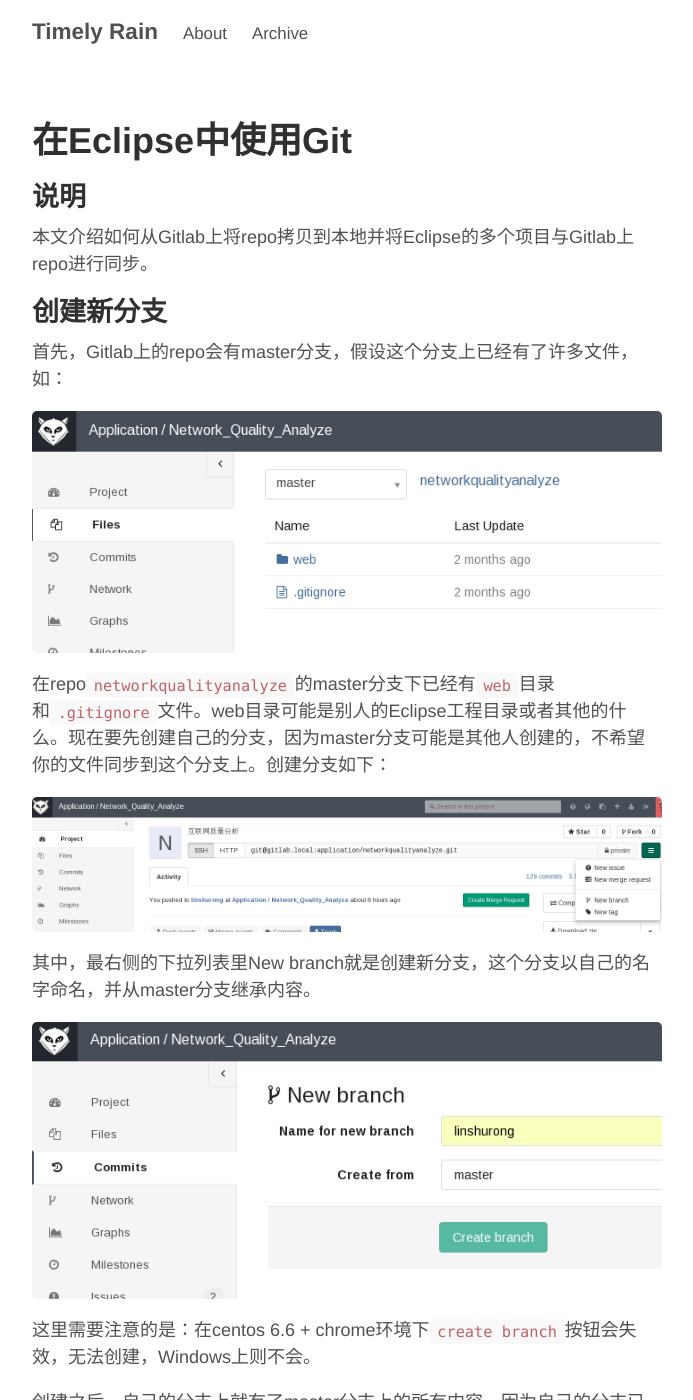
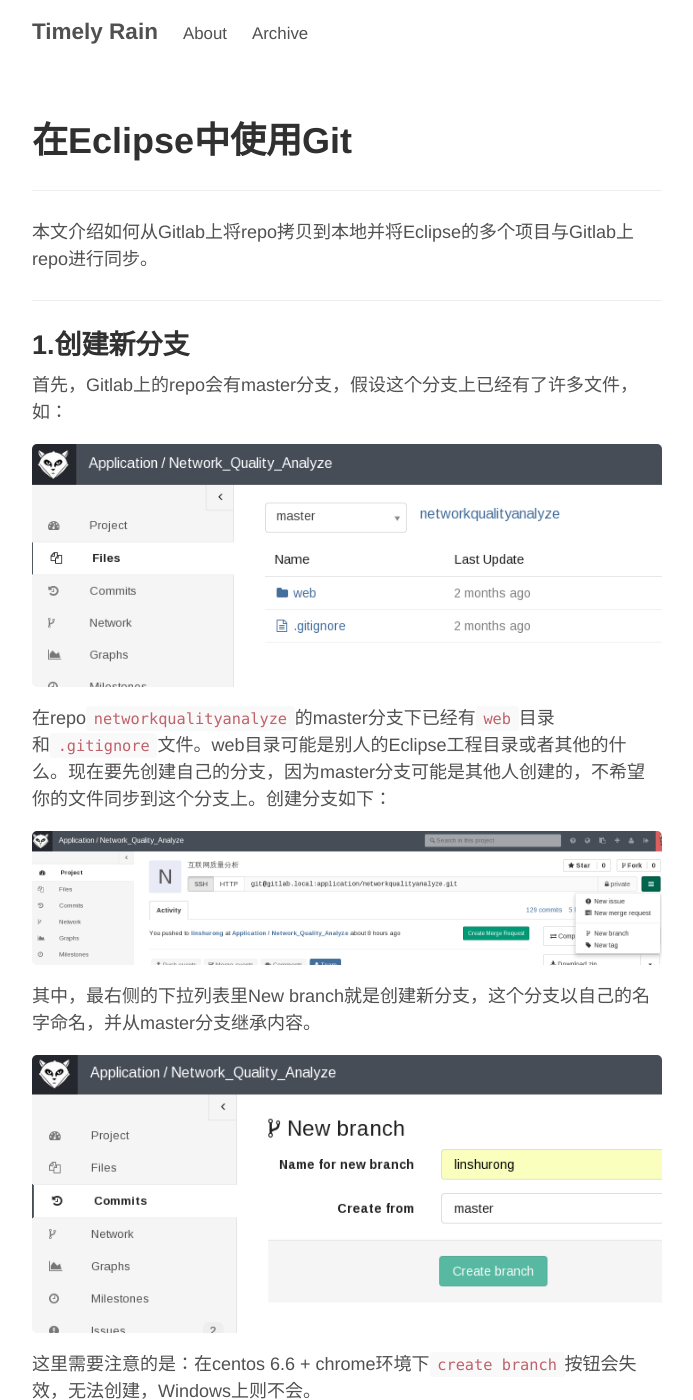
Before and after one commit to lsr1991/lsr1991.github.io, a Jekyll site: the page built from _posts/2015-06-20-Using-Git-in-Eclipse.md, in a window 1280 px wide and 1400 px high. Shown: the whole window, without its empty margins (293-986 px from the left). Built offline with Jekyll 4.4.1, drawn with Linux system fonts in a browser that asks for light colours; Markdown is read by kramdown in place of the engine named in the settings; some of the changed text lies outside the part shown.

Commit message:
Update 2015-06-20-Using-Git-in-Eclipse.md

```diff
--- a/_posts/2015-06-20-Using-Git-in-Eclipse.md
+++ b/_posts/2015-06-20-Using-Git-in-Eclipse.md
@@ -3,10 +3,13 @@
 title: 在Eclipse中使用Git
 ---
 
-## 说明
+---
+
 本文介绍如何从Gitlab上将repo拷贝到本地并将Eclipse的多个项目与Gitlab上repo进行同步。
 
-## 创建新分支
+---
+
+## 1.创建新分支
 首先，Gitlab上的repo会有master分支，假设这个分支上已经有了许多文件，如：
 
 ![img1](https://raw.githubusercontent.com/lsr1991/lsr1991.github.io/master/image/2015-06-20-Using-Git-in-Eclipse-1.png)
```
Also changed, not shown: other parts of _posts/2015-06-20-Using-Git-in-Eclipse.md (+2 -2 lines).
